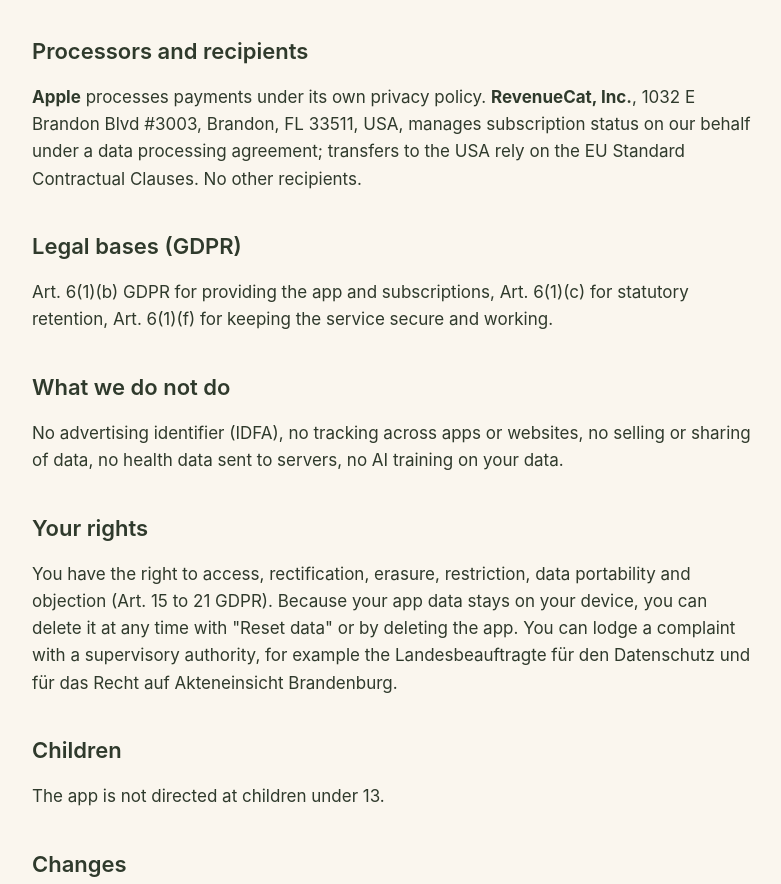
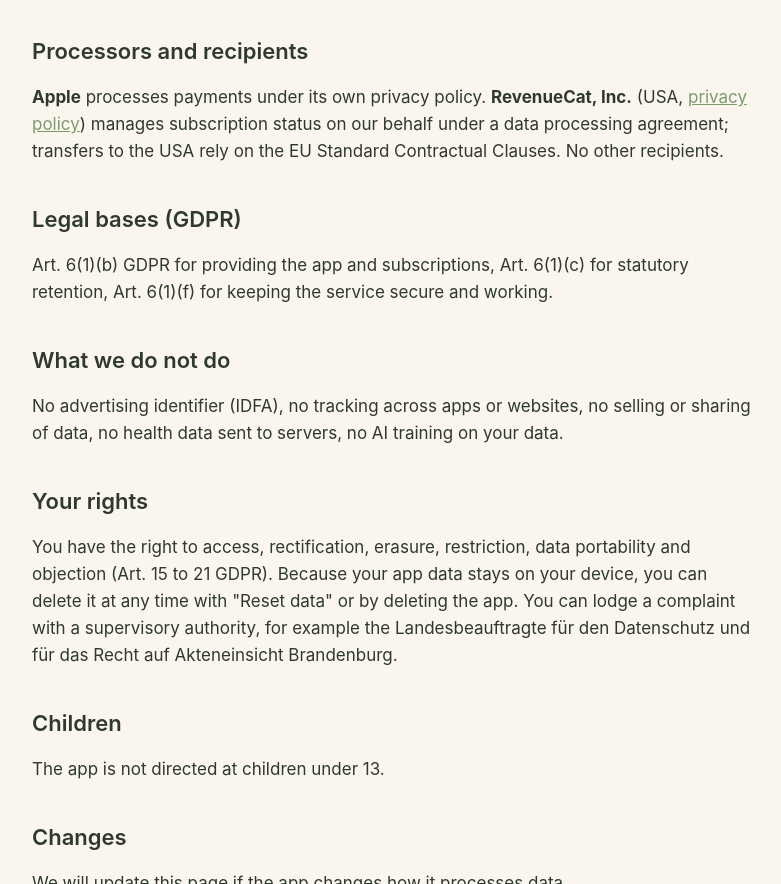
Before and after one commit to laurenzpdm/moposture, a plain HTML site: page privacy/index.html in a window 1280 px wide. Shown: the part 1187-2071 px from the top of the page, without its empty margins (248-1029 px from the left). Drawn offline with Linux system fonts and the light colour scheme.

Commit message:
Privacy: link RevenueCat policy instead of address

```diff
--- a/privacy/index.html
+++ b/privacy/index.html
@@ -8,7 +8,7 @@
 <tr><td>Posture scan photo (camera or photo library)</td><td>Calculating your posture score on device</td><td>Only on your device, the photo itself is not stored by us</td><td>Only for the analysis; the score is kept on device</td></tr>
 <tr><td>Purchase and subscription status, an anonymous app user ID, device and app version</td><td>Providing and restoring Pro subscriptions</td><td>Apple (App Store) and RevenueCat, Inc. (USA) as our processor</td><td>As long as needed for the subscription and statutory retention</td></tr>
 <tr><td>Notifications</td><td>Posture and streak reminders you enable</td><td>Scheduled locally on your device</td><td>Until you turn them off</td></tr></table>
-<h2>Processors and recipients</h2><p><strong>Apple</strong> processes payments under its own privacy policy. <strong>RevenueCat, Inc.</strong>, 1032 E Brandon Blvd #3003, Brandon, FL 33511, USA, manages subscription status on our behalf under a data processing agreement; transfers to the USA rely on the EU Standard Contractual Clauses. No other recipients.</p>
+<h2>Processors and recipients</h2><p><strong>Apple</strong> processes payments under its own privacy policy. <strong>RevenueCat, Inc.</strong> (USA, <a href="https://www.revenuecat.com/privacy">privacy policy</a>) manages subscription status on our behalf under a data processing agreement; transfers to the USA rely on the EU Standard Contractual Clauses. No other recipients.</p>
 <h2>Legal bases (GDPR)</h2><p>Art. 6(1)(b) GDPR for providing the app and subscriptions, Art. 6(1)(c) for statutory retention, Art. 6(1)(f) for keeping the service secure and working.</p>
 <h2>What we do not do</h2><p>No advertising identifier (IDFA), no tracking across apps or websites, no selling or sharing of data, no health data sent to servers, no AI training on your data.</p>
 <h2>Your rights</h2><p>You have the right to access, rectification, erasure, restriction, data portability and objection (Art. 15 to 21 GDPR). Because your app data stays on your device, you can delete it at any time with "Reset data" or by deleting the app. You can lodge a complaint with a supervisory authority, for example the Landesbeauftragte für den Datenschutz und für das Recht auf Akteneinsicht Brandenburg.</p>
```
